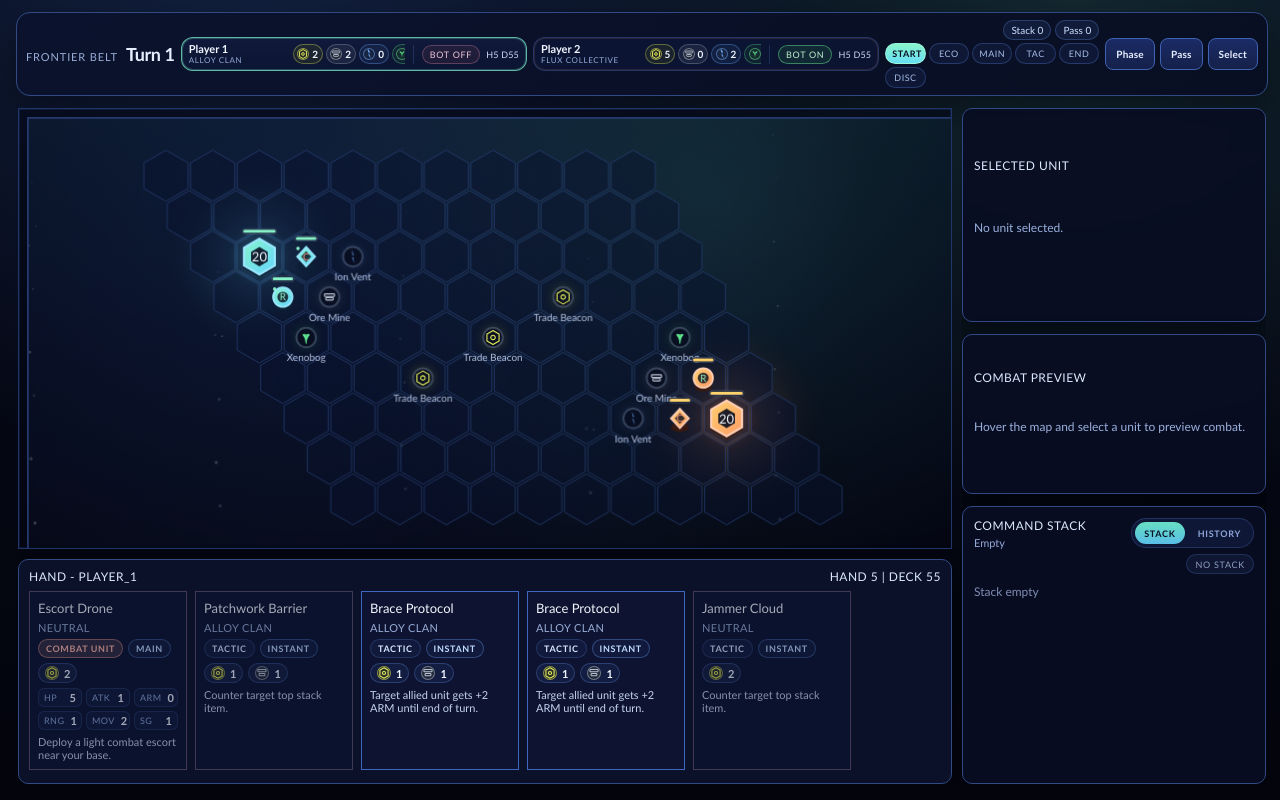
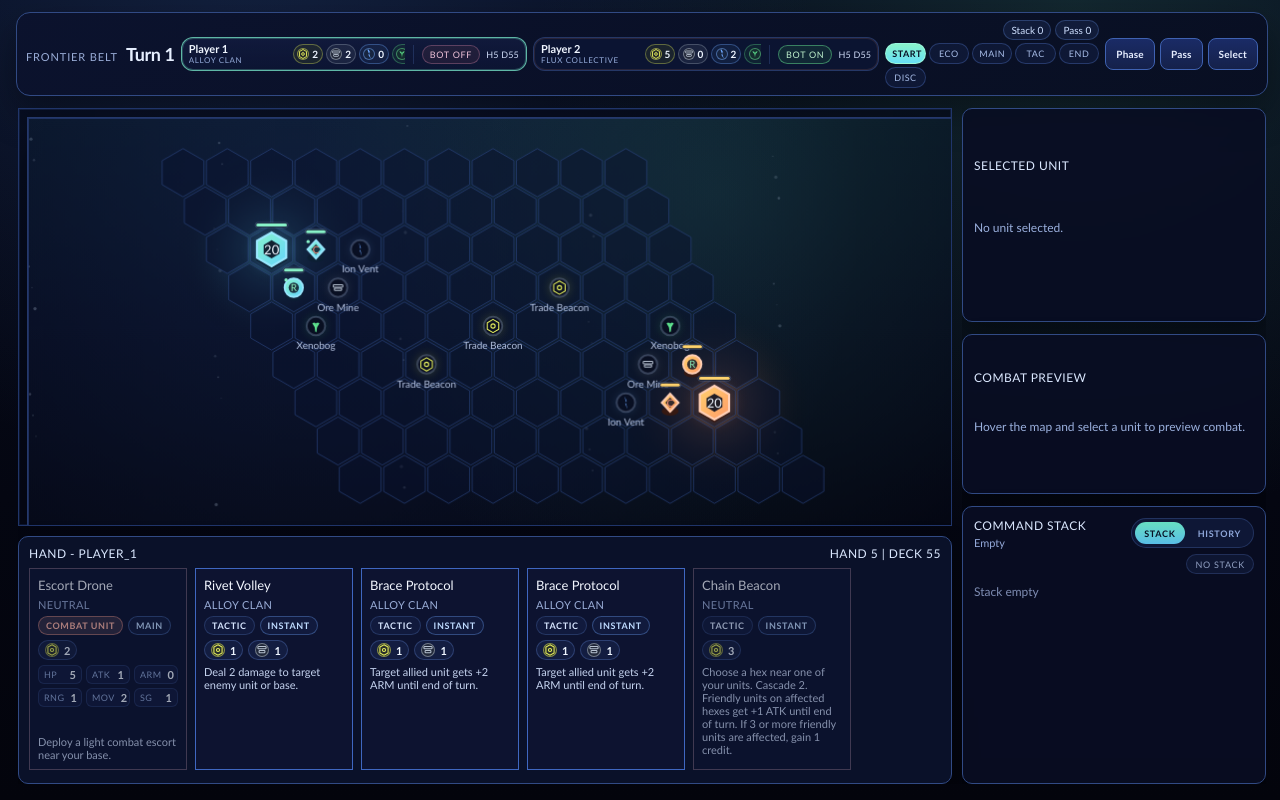
Before and after one commit to williamcotton/space-trader, a React (Vite) app: page / in a window 1280 px wide. Built offline with nearby package versions, Linux system fonts and the light colour scheme.

Commit message:
add cascade units for each faction

```diff
--- a/src/game/ai/mvpBot.ts
+++ b/src/game/ai/mvpBot.ts
@@ -434,12 +434,22 @@ function scoreCascadeAttackBuffTarget(
   state: GameState,
   botPlayerId: PlayerId,
   targetHex: HexCoord,
-  amount: number,
-  waves: number
+  options: {
+    attackBonus: number;
+    armorBonus: number;
+    waves: number;
+    roleFilter?: "combat" | "resource" | "utility";
+    reward?: {
+      resource: ResourceType;
+      amount: number;
+      minUnits: number;
+    };
+  }
 ): number {
-  const affectedHexes = getCascadeAffectedHexes(state, botPlayerId, targetHex, waves);
+  const affectedHexes = getCascadeAffectedHexes(state, botPlayerId, targetHex, options.waves);
   const affectedUnits = getPlayerUnits(state, botPlayerId)
     .filter((unit) => affectedHexes.some((coord) => areSameHex(coord, unit.coord)))
+    .filter((unit) => !options.roleFilter || unit.role === options.roleFilter)
     .sort((a, b) => a.id.localeCompare(b.id));
 
   if (affectedUnits.length === 0) {
@@ -447,12 +457,38 @@ function scoreCascadeAttackBuffTarget(
   }
 
   let score = affectedHexes.length;
-  let hasAttackOpportunity = false;
+  let hasMeaningfulOpportunity = false;
 
   for (const unit of affectedUnits) {
     score += unit.role === "combat" ? 14 : unit.role === "utility" ? 8 : 5;
 
-    if (unit.role !== "combat" || unit.attacksRemaining <= 0 || unit.hasSummoningSickness) {
+    if (options.armorBonus > 0) {
+      const threateningEnemies = getPlayerUnits(state, getOpponentPlayer(botPlayerId))
+        .filter((enemy) =>
+          enemy.role === "combat" &&
+          !enemy.hasSummoningSickness &&
+          enemy.attacksRemaining > 0 &&
+          canAttackEntityDirectly(state, enemy.ownerId, unit) &&
+          hexDistance(enemy.coord, unit.coord) <= enemy.attackRange
+        );
+
+      for (const enemy of threateningEnemies) {
+        const before = resolveCombatAttack(state, enemy, unit);
+        const reducedDamage = Math.max(1, before.rawAttack - (before.defense + options.armorBonus) - before.supplyPenalty);
+        const preventedDamage = before.finalDamage - reducedDamage;
+        if (preventedDamage <= 0) {
+          continue;
+        }
+
+        hasMeaningfulOpportunity = true;
+        score += preventedDamage * 14;
+        if (before.targetDestroyed && unit.hp > reducedDamage) {
+          score += 66;
+        }
+      }
+    }
+
+    if (options.attackBonus <= 0 || unit.role !== "combat" || unit.attacksRemaining <= 0 || unit.hasSummoningSickness) {
       continue;
     }
 
@@ -466,11 +502,11 @@ function scoreCascadeAttackBuffTarget(
       continue;
     }
 
-    hasAttackOpportunity = true;
+    hasMeaningfulOpportunity = true;
     score += 28;
 
     const currentAttack = getEffectiveUnitAttackDamage(state, unit);
-    const buffedAttack = currentAttack + amount;
+    const buffedAttack = currentAttack + options.attackBonus;
     const currentDamage = Math.min(currentAttack, bestTarget.hp);
     const buffedDamage = Math.min(buffedAttack, bestTarget.hp);
     score += (buffedDamage - currentDamage) * 20;
@@ -482,7 +518,13 @@ function scoreCascadeAttackBuffTarget(
     }
   }
 
-  return hasAttackOpportunity ? score : -Infinity;
+  if (options.reward && affectedUnits.length >= options.reward.minUnits) {
+    hasMeaningfulOpportunity = true;
+    const rewardBase = options.reward.resource === "credits" ? 18 : 14;
+    score += rewardBase * options.reward.amount;
+  }
+
+  return hasMeaningfulOpportunity ? score : -Infinity;
 }
 
 function chooseTacticCardCommand(state: GameState, botPlayerId: PlayerId): GameCommand | null {
@@ -532,8 +574,14 @@ function chooseTacticCardCommand(state: GameState, botPlayerId: PlayerId): GameC
           continue;
         }
         score = effect.behavior.amount >= enemyBase.hp ? AI_WEIGHTS.basePingLethalScore : state.phase === "tactical" ? AI_WEIGHTS.basePingTacticalScore : -Infinity;
-      } else if (effect.behavior.type === "cascade_attack_buff" && targeting.targetHex) {
-        score = scoreCascadeAttackBuffTarget(state, botPlayerId, targeting.targetHex, effect.behavior.amount, effect.behavior.waves);
+      } else if (effect.behavior.type === "cascade_unit_buff" && targeting.targetHex) {
+        score = scoreCascadeAttackBuffTarget(state, botPlayerId, targeting.targetHex, {
+          attackBonus: effect.behavior.attackBonus,
+          armorBonus: effect.behavior.armorBonus,
+          waves: effect.behavior.waves,
+          roleFilter: effect.behavior.roleFilter,
+          reward: effect.behavior.reward,
+        });
       }
 
       if (score === -Infinity) {
--- a/src/game/content/cards/catalog.ts
+++ b/src/game/content/cards/catalog.ts
@@ -6,7 +6,7 @@ import type { GameInstruction, InstructionContext } from "../../actions/instruct
 import { hexDistance, isWithinMapBounds } from "../../model/hex";
 import { LAYER } from "../../systems/continuousEffects";
 import type { CardTrigger } from "../../systems/triggerEngine";
-import { createCascadeAttackBuffInstructions } from "./instructionFactories";
+import { createCascadeAttackBuffInstructions, createCascadeUnitBuffInstructions } from "./instructionFactories";
 
 export type TargetPredicate = (
   state: Readonly<GameState>,
@@ -322,6 +322,33 @@ export const CARD_DEFINITIONS: Record<string, CardDefinition> = {
       }];
     },
   },
+  shrapnel_relay: {
+    id: "shrapnel_relay",
+    name: "Shrapnel Relay",
+    faction: "alloy_clan",
+    kind: "tactic",
+    speed: "instant",
+    cost: { credits: 2, alloy: 1 },
+    text: "Choose a hex near one of your units. Cascade 2. Friendly combat units on affected hexes get +1 ATK and +1 ARM until end of turn.",
+    play: tacticPlay("cascade_combat_buff_atk_1_arm_1_waves_2", {
+      targetMode: "hex",
+      isValidHexTarget: (state, target, pid) => isWithinMapBounds(target, state.map) && hasFriendlyUnitNearHex(state, pid, target),
+    }),
+    animation: {
+      resolve: {
+        kind: "hex_shower",
+        label: "Shrapnel Relay",
+        waves: 2,
+        accent: "alloy",
+      },
+    },
+    onResolve: createCascadeUnitBuffInstructions({
+      attackBonus: 1,
+      armorBonus: 1,
+      roleFilter: "combat",
+      waves: 2,
+    }),
+  },
   rivet_volley: {
     id: "rivet_volley",
     name: "Rivet Volley",
@@ -346,6 +373,36 @@ export const CARD_DEFINITIONS: Record<string, CardDefinition> = {
     text: "Counter target top stack item and return it to hand.",
     play: tacticPlay("counter_to_hand", { targetMode: "stack_item" }),
     onResolve: counterStackItem("hand", "Neural Echo"),
+  },
+  spore_bloom: {
+    id: "spore_bloom",
+    name: "Spore Bloom",
+    faction: "biomass_swarm",
+    kind: "tactic",
+    speed: "instant",
+    cost: { credits: 2, biomass: 1 },
+    text: "Choose a hex near one of your units. Cascade 2. Friendly units on affected hexes get +1 ARM until end of turn. If 3 or more friendly units are affected, gain 1 biomass.",
+    play: tacticPlay("cascade_buff_arm_1_waves_2_gain_biomass_1_on_3", {
+      targetMode: "hex",
+      isValidHexTarget: (state, target, pid) => isWithinMapBounds(target, state.map) && hasFriendlyUnitNearHex(state, pid, target),
+    }),
+    animation: {
+      resolve: {
+        kind: "hex_shower",
+        label: "Spore Bloom",
+        waves: 2,
+        accent: "biomass",
+      },
+    },
+    onResolve: createCascadeUnitBuffInstructions({
+      armorBonus: 1,
+      waves: 2,
+      reward: {
+        resource: "biomass",
+        amount: 1,
+        minUnits: 3,
+      },
+    }),
   },
   emergency_thrust: {
     id: "emergency_thrust",
@@ -401,6 +458,36 @@ export const CARD_DEFINITIONS: Record<string, CardDefinition> = {
     text: "Counter target top stack item.",
     play: tacticPlay("counter_top_item", { targetMode: "stack_item" }),
     onResolve: counterStackItem("discard", "Holdfast Protocol"),
+  },
+  chain_beacon: {
+    id: "chain_beacon",
+    name: "Chain Beacon",
+    faction: "neutral",
+    kind: "tactic",
+    speed: "instant",
+    cost: { credits: 3 },
+    text: "Choose a hex near one of your units. Cascade 2. Friendly units on affected hexes get +1 ATK until end of turn. If 3 or more friendly units are affected, gain 1 credit.",
+    play: tacticPlay("cascade_buff_atk_1_waves_2_gain_credits_1_on_3", {
+      targetMode: "hex",
+      isValidHexTarget: (state, target, pid) => isWithinMapBounds(target, state.map) && hasFriendlyUnitNearHex(state, pid, target),
+    }),
+    animation: {
+      resolve: {
+        kind: "hex_shower",
+        label: "Chain Beacon",
+        waves: 2,
+        accent: "neutral",
+      },
+    },
+    onResolve: createCascadeUnitBuffInstructions({
+      attackBonus: 1,
+      waves: 2,
+      reward: {
+        resource: "credits",
+        amount: 1,
+        minUnits: 3,
+      },
+    }),
   },
   arc_snap: {
     id: "arc_snap",
--- a/src/game/content/cards/instructionFactories.ts
+++ b/src/game/content/cards/instructionFactories.ts
@@ -3,11 +3,26 @@ import { areSameHex } from "../../model/hex";
 import type { UnitEntity } from "../../model/state";
 import { LAYER } from "../../systems/continuousEffects";
 import { getCascadeAffectedHexes } from "../../systems/cascade";
+import type { ResourceType, UnitRole } from "../../model/enums";
 
-export function createCascadeAttackBuffInstructions(amount: number, waves: number) {
-  return (context: InstructionContext): GameInstruction[] => {
+type CascadeUnitBuffOptions = {
+  attackBonus?: number;
+  armorBonus?: number;
+  waves: number;
+  roleFilter?: UnitRole;
+  reward?: {
+    resource: ResourceType;
+    amount: number;
+    minUnits: number;
+  };
+};
+
+function getAffectedFriendlyUnits(context: InstructionContext, waves: number, roleFilter?: UnitRole) {
   if (!context.targetHex) {
-      return [{ type: "LOG", text: `Resolved ${context.item.label}: no hex target configured.` }];
+    return {
+      affectedHexes: [],
+      friendlyUnits: [],
+    };
   }
 
   const affectedHexes = getCascadeAffectedHexes(context.state, context.controllerId, context.targetHex, waves);
@@ -15,33 +30,97 @@ export function createCascadeAttackBuffInstructions(amount: number, waves: numbe
     .filter((entity): entity is UnitEntity =>
       entity.kind === "unit" &&
       entity.ownerId === context.controllerId &&
+      (!roleFilter || entity.role === roleFilter) &&
       affectedHexes.some((coord) => areSameHex(coord, entity.coord))
     )
     .sort((a, b) => a.id.localeCompare(b.id));
 
+  return { affectedHexes, friendlyUnits };
+}
+
+export function createCascadeUnitBuffInstructions(options: CascadeUnitBuffOptions) {
+  const attackBonus = options.attackBonus ?? 0;
+  const armorBonus = options.armorBonus ?? 0;
+
+  return (context: InstructionContext): GameInstruction[] => {
+    if (!context.targetHex) {
+      return [{ type: "LOG", text: `Resolved ${context.item.label}: no hex target configured.` }];
+    }
+
+    const { affectedHexes, friendlyUnits } = getAffectedFriendlyUnits(context, options.waves, options.roleFilter);
+
     if (friendlyUnits.length === 0) {
       return [{
         type: "LOG",
-        text: `Resolved ${context.item.label}: cascade touched ${affectedHexes.length} hexes but found no friendly units.`,
+        text: `Resolved ${context.item.label}: cascade touched ${affectedHexes.length} hexes but found no eligible friendly units.`,
       }];
     }
 
-    const instructions: GameInstruction[] = friendlyUnits.map((unit) => ({
+    const instructions: GameInstruction[] = [];
+    for (const unit of friendlyUnits) {
+      if (attackBonus !== 0) {
+        instructions.push({
           type: "APPLY_CONTINUOUS_EFFECT",
           effectId: `ce_${context.item.id}_${unit.id}_cascade_atk`,
           sourceEntityId: null,
           sourceCardId: context.item.sourceCardId,
           controllerId: context.controllerId,
-      payload: { type: "stat_modifier", stat: "attackDamage", amount },
+          payload: { type: "stat_modifier", stat: "attackDamage", amount: attackBonus },
           target: { type: "specific_entity", entityId: unit.id },
           expiry: { type: "end_of_turn", turn: context.state.turn },
           layer: LAYER.TEMPORARY,
-    }));
+        });
+      }
+
+      if (armorBonus !== 0) {
+        instructions.push({
+          type: "APPLY_CONTINUOUS_EFFECT",
+          effectId: `ce_${context.item.id}_${unit.id}_cascade_arm`,
+          sourceEntityId: null,
+          sourceCardId: context.item.sourceCardId,
+          controllerId: context.controllerId,
+          payload: { type: "stat_modifier", stat: "armor", amount: armorBonus },
+          target: { type: "specific_entity", entityId: unit.id },
+          expiry: { type: "end_of_turn", turn: context.state.turn },
+          layer: LAYER.TEMPORARY,
+        });
+      }
+    }
+
+    if (options.reward && friendlyUnits.length >= options.reward.minUnits) {
+      instructions.push({
+        type: "GAIN_RESOURCES",
+        playerId: context.controllerId,
+        resources: {
+          [options.reward.resource]: options.reward.amount,
+        },
+      });
+    }
+
+    const buffLabelParts: string[] = [];
+    if (attackBonus !== 0) {
+      buffLabelParts.push(`${attackBonus > 0 ? "+" : ""}${attackBonus} ATK`);
+    }
+    if (armorBonus !== 0) {
+      buffLabelParts.push(`${armorBonus > 0 ? "+" : ""}${armorBonus} ARM`);
+    }
+
+    const rewardText = options.reward && friendlyUnits.length >= options.reward.minUnits
+      ? ` and generated ${options.reward.amount} ${options.reward.resource}`
+      : "";
 
     instructions.push({
       type: "LOG",
-      text: `Resolved ${context.item.label}: cascaded across ${affectedHexes.length} hexes and energized ${friendlyUnits.length} friendly unit${friendlyUnits.length === 1 ? "" : "s"}.`,
+      text: `Resolved ${context.item.label}: cascaded across ${affectedHexes.length} hexes, buffed ${friendlyUnits.length} unit${friendlyUnits.length === 1 ? "" : "s"} with ${buffLabelParts.join(" and ")}${rewardText}.`,
     });
+
     return instructions;
   };
 }
+
+export function createCascadeAttackBuffInstructions(amount: number, waves: number) {
+  return createCascadeUnitBuffInstructions({
+    attackBonus: amount,
+    waves,
+  });
+}
--- a/src/game/content/decks/starterDecks.ts
+++ b/src/game/content/decks/starterDecks.ts
@@ -14,15 +14,15 @@ const ALLOY_STARTER_UNIQUE: string[] = [
   "alloy_guard_card",
   "forge_captain_card",
   "brace_protocol",
+  "shrapnel_relay",
   "rivet_volley",
-  "patchwork_barrier",
   "expedition_harvester_card",
   "escort_drone_card",
   "salvage_hauler_card",
   "bulwark_drone_card",
   "pathfinder_buggy_card",
   "null_intercept",
-  "jammer_cloud",
+  "chain_beacon",
   "failsafe_redirect",
   "slag_barrage",
 ];
@@ -41,7 +41,7 @@ const FLUX_STARTER_UNIQUE: string[] = [
   "bulwark_drone_card",
   "pathfinder_buggy_card",
   "null_intercept",
-  "jammer_cloud",
+  "chain_beacon",
   "failsafe_redirect",
 ];
 
@@ -49,6 +49,7 @@ const BIOMASS_STARTER_UNIQUE: string[] = [
   "swarm_harvester_card",
   "spore_burst",
   "neural_echo",
+  "spore_bloom",
   "expedition_harvester_card",
   "support_drone_card",
   "escort_drone_card",
@@ -56,10 +57,9 @@ const BIOMASS_STARTER_UNIQUE: string[] = [
   "bulwark_drone_card",
   "pathfinder_buggy_card",
   "null_intercept",
-  "jammer_cloud",
+  "chain_beacon",
   "failsafe_redirect",
   "emergency_thrust",
-  "scrap_burst",
   "holdfast_protocol",
 ];
 
--- a/src/game/content/stackEffects.ts
+++ b/src/game/content/stackEffects.ts
@@ -1,7 +1,8 @@
 import type { GameInstruction, InstructionContext } from "../actions/instructions";
 import { getCardDefinition } from "./cards/catalog";
-import { createCascadeAttackBuffInstructions } from "./cards/instructionFactories";
+import { createCascadeUnitBuffInstructions } from "./cards/instructionFactories";
 import { LAYER } from "../systems/continuousEffects";
+import type { ResourceType, UnitRole } from "../model/enums";
 
 export type CounterDestination = "discard" | "hand" | "exile" | "none";
 export type StackObjectKind = "spell" | "ability";
@@ -56,9 +57,16 @@ export type StackEffectBehavior =
       armorBonus: number;
     }
   | {
-      type: "cascade_attack_buff";
-      amount: number;
+      type: "cascade_unit_buff";
+      attackBonus: number;
+      armorBonus: number;
       waves: number;
+      roleFilter?: UnitRole;
+      reward?: {
+        resource: ResourceType;
+        amount: number;
+        minUnits: number;
+      };
     }
   | {
       type: "counter";
@@ -205,10 +213,24 @@ function createModifyUnitUntilEndOfTurnInstructions(attackBonus: number, armorBo
   };
 }
 
-function createCascadeAttackBuffEffect(id: string, amount: number, waves: number): StackEffectDefinition {
+function createCascadeUnitBuffEffect(
+  id: string,
+  options: {
+    label: string;
+    attackBonus?: number;
+    armorBonus?: number;
+    waves: number;
+    roleFilter?: UnitRole;
+    reward?: {
+      resource: ResourceType;
+      amount: number;
+      minUnits: number;
+    };
+  }
+): StackEffectDefinition {
   return {
     id,
-    label: "Cascade Attack Buff",
+    label: options.label,
     object: {
       kind: "spell",
       counterable: true,
@@ -218,11 +240,20 @@ function createCascadeAttackBuffEffect(id: string, amount: number, waves: number
       type: "hex",
     },
     behavior: {
-      type: "cascade_attack_buff",
-      amount,
-      waves,
+      type: "cascade_unit_buff",
+      attackBonus: options.attackBonus ?? 0,
+      armorBonus: options.armorBonus ?? 0,
+      waves: options.waves,
+      roleFilter: options.roleFilter,
+      reward: options.reward,
     },
-    createInstructions: createCascadeAttackBuffInstructions(amount, waves),
+    createInstructions: createCascadeUnitBuffInstructions({
+      attackBonus: options.attackBonus,
+      armorBonus: options.armorBonus,
+      waves: options.waves,
+      roleFilter: options.roleFilter,
+      reward: options.reward,
+    }),
   };
 }
 
@@ -403,7 +434,38 @@ const STACK_EFFECTS: Record<string, StackEffectDefinition> = {
     },
     createInstructions: createModifyUnitUntilEndOfTurnInstructions(0, 2),
   },
-  cascade_attack_buff_1_waves_2: createCascadeAttackBuffEffect("cascade_attack_buff_1_waves_2", 1, 2),
+  cascade_attack_buff_1_waves_2: createCascadeUnitBuffEffect("cascade_attack_buff_1_waves_2", {
+    label: "Cascade Attack Buff",
+    attackBonus: 1,
+    waves: 2,
+  }),
+  cascade_combat_buff_atk_1_arm_1_waves_2: createCascadeUnitBuffEffect("cascade_combat_buff_atk_1_arm_1_waves_2", {
+    label: "Cascade Combat Formation",
+    attackBonus: 1,
+    armorBonus: 1,
+    roleFilter: "combat",
+    waves: 2,
+  }),
+  cascade_buff_arm_1_waves_2_gain_biomass_1_on_3: createCascadeUnitBuffEffect("cascade_buff_arm_1_waves_2_gain_biomass_1_on_3", {
+    label: "Cascade Spore Growth",
+    armorBonus: 1,
+    waves: 2,
+    reward: {
+      resource: "biomass",
+      amount: 1,
+      minUnits: 3,
+    },
+  }),
+  cascade_buff_atk_1_waves_2_gain_credits_1_on_3: createCascadeUnitBuffEffect("cascade_buff_atk_1_waves_2_gain_credits_1_on_3", {
+    label: "Cascade Beacon Pulse",
+    attackBonus: 1,
+    waves: 2,
+    reward: {
+      resource: "credits",
+      amount: 1,
+      minUnits: 3,
+    },
+  }),
   damage_enemy_unit_1_uncounterable: {
     id: "damage_enemy_unit_1_uncounterable",
     label: "Deal 1 Unit Damage",
@@ -445,8 +507,9 @@ export function getStackEffectMagnitude(effectId: string): number {
   switch (effect.behavior.type) {
     case "damage_enemy_base":
     case "damage_entity":
-    case "cascade_attack_buff":
       return effect.behavior.amount;
+    case "cascade_unit_buff":
+      return Math.max(Math.abs(effect.behavior.attackBonus), Math.abs(effect.behavior.armorBonus));
     default:
       return 0;
   }
--- a/src/game/render/animations.ts
+++ b/src/game/render/animations.ts
@@ -238,7 +238,7 @@ function buildStackResolutionAnimation(
     };
   }
 
-  if (definition?.behavior.type === "cascade_attack_buff") {
+  if (definition?.behavior.type === "cascade_unit_buff") {
     return buildHexShowerAnimation(event, state, baseId, event.label, definition.behavior.waves, "neutral");
   }
 
```
Also changed, not shown: 2 other files (tests, documents, lock files or other folders). Lines whose indentation alone changed are shown as unchanged.
